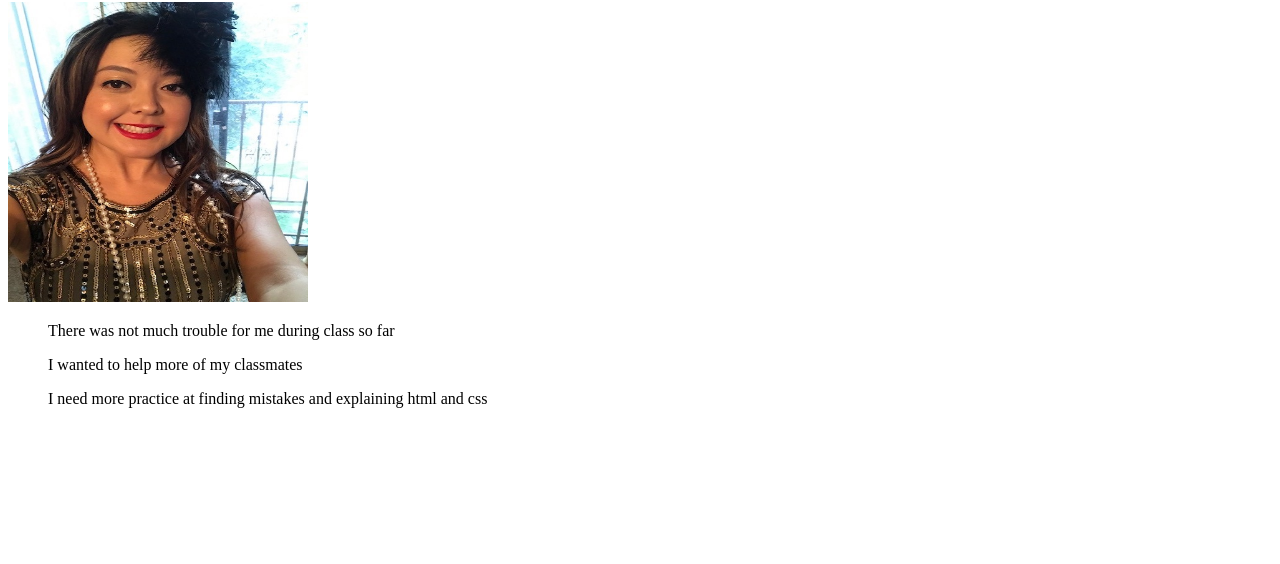
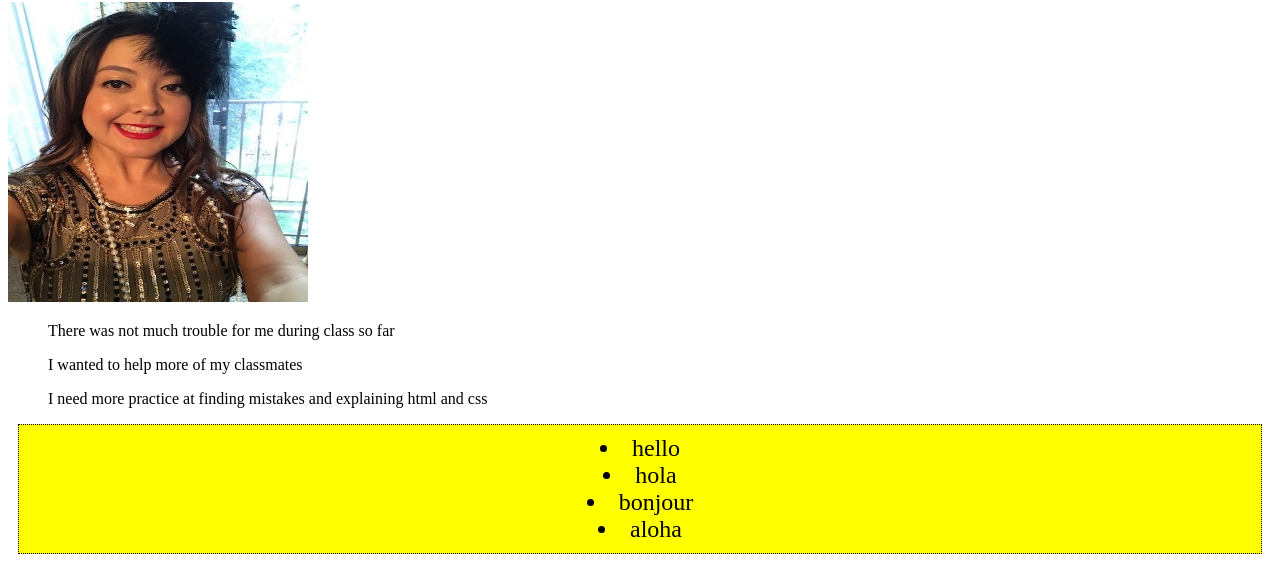
Before and after one commit to melissajvarela/day-1, a plain HTML site: page index.html in a window 1280 px wide. Shown: the part 570-1134 px from the top of the page. Before the commit the page ends 994 px from the top, so only its background shows below. Drawn offline with Linux system fonts and the light colour scheme.

Commit message:
added border, background color, class and details to a list order

```diff
--- a/css/styles.css
+++ b/css/styles.css
@@ -14,7 +14,12 @@ p{
     border:1px solid blue;
 }
 
-img{
-    width:200px;
-    height:200px;
+.list-item{
+
+font-size: 24px;
+padding:10px;
+text-align:center;
+border: 1px dotted;
+margin:10px;
+background-color:yellow;
 }
--- a/index.html
+++ b/index.html
@@ -29,5 +29,22 @@
         <ul>
             I need more practice at finding mistakes and explaining html and css
         </ul>
+
+    <div class="list-item">
+         <li>
+            hello
+        </li>
+        <li>
+            hola
+        </li>
+        <li>
+            bonjour
+        </li>
+        <li>
+            aloha
+        </li>
+
+    </div>
+
 </body>
 </html>
```
